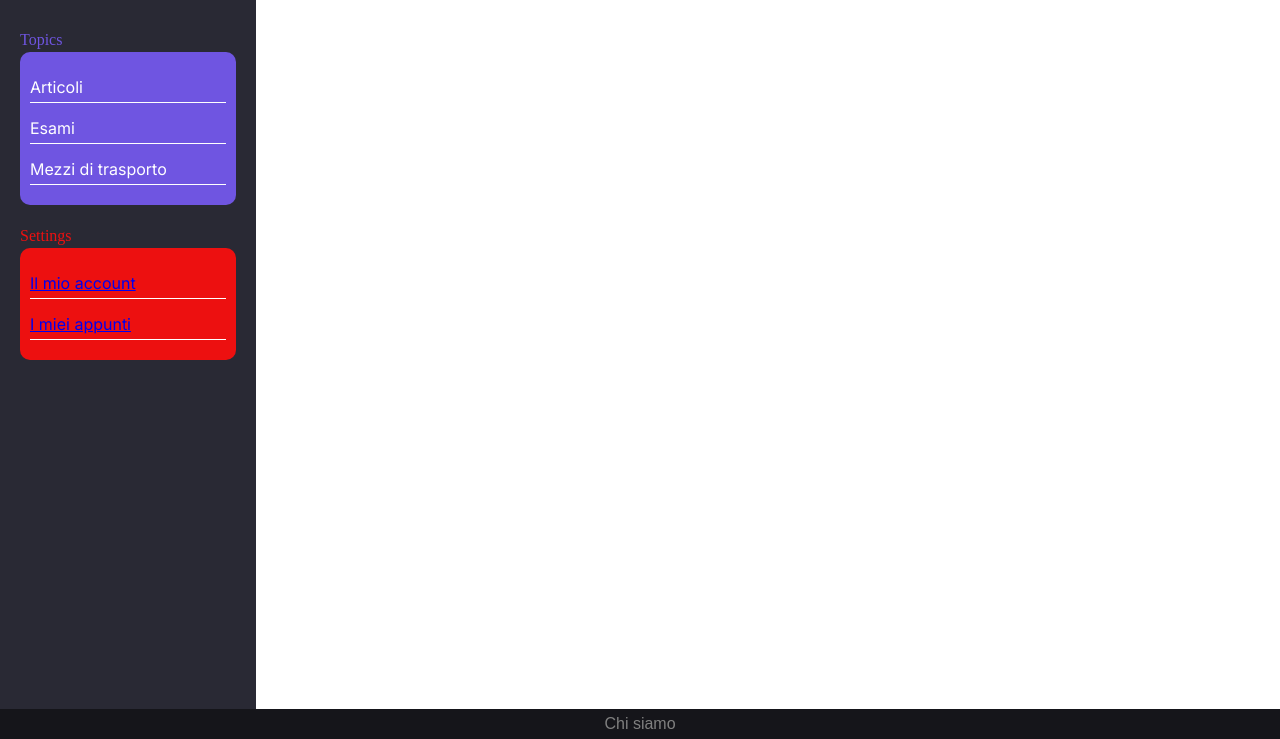
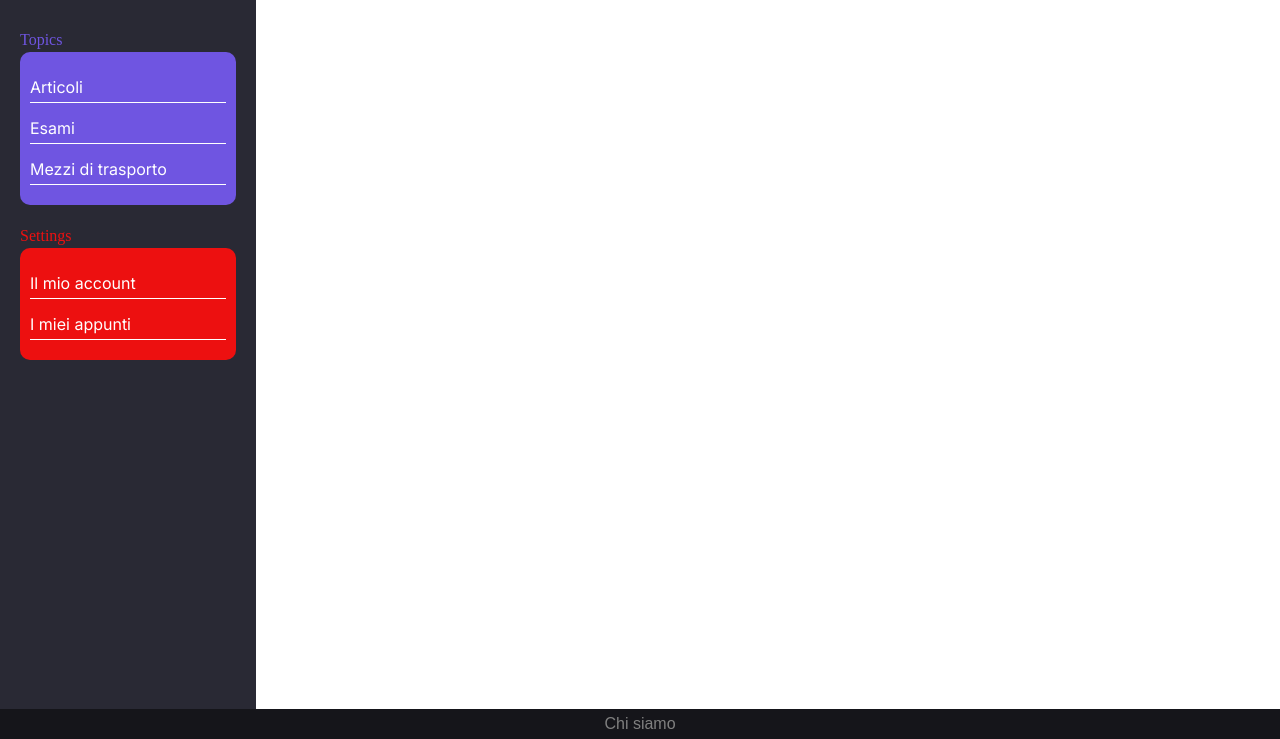
Before and after one commit to simonevisconti123/TSW-24-25-GR14, a PHP site: page / in a window 1280 px wide. Shown: the part 61-800 px from the top of the page. Run offline with PHP 8.4, Linux system fonts and the light colour scheme; some web fonts are replaced.

Commit message:
mannaggia ho dimenticato il css

```diff
--- a/css/home_style.css
+++ b/css/home_style.css
@@ -146,6 +146,11 @@ body {
                 border-bottom: 1px solid white;
             }
 
+            .leftBlock .settingsBox ul li a{
+                text-decoration: none;
+                color: white;
+            }
+
         /*centerBlock*/
         .centerBlock {
                 flex: 1;
```
